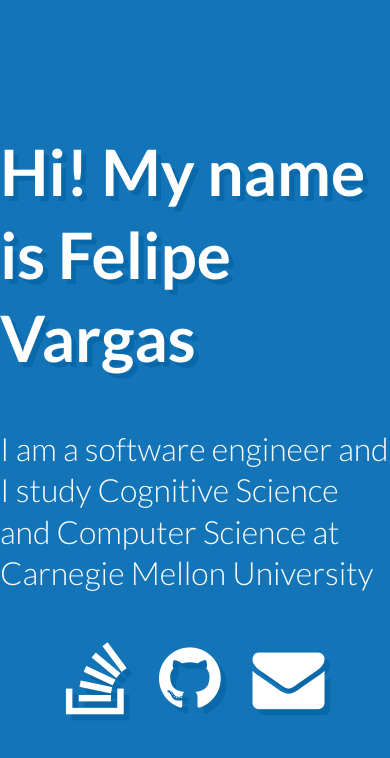
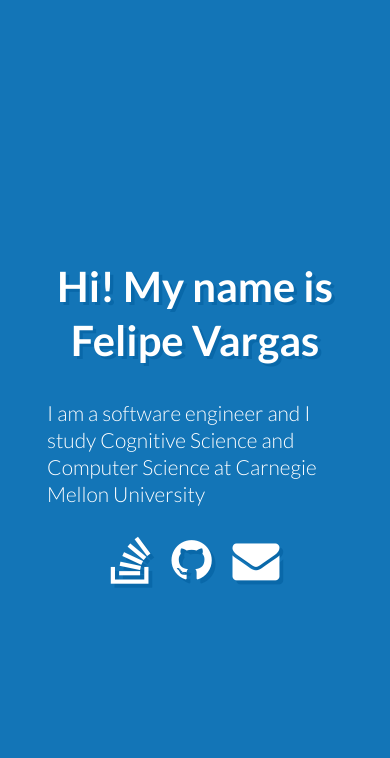
Before and after one commit to fvgs/fvgs.github.io, a website: page src/home.html in a window 390 px wide. Drawn offline with Linux system fonts and the light colour scheme.

Commit message:
Improve responsiveness

```diff
--- a/src/home.html
+++ b/src/home.html
@@ -13,7 +13,7 @@
   </head>
   <body>
     <main>
-      <div class="intro animated fadeIn">Hi! My name is Felipe Vargas</div>
+      <div class="intro animated fadeIn">Hi! My name is Felipe&nbsp;Vargas</div>
       <div class="bio animated fadeIn">
         I am a software engineer and I study Cognitive Science and Computer
         Science at Carnegie Mellon University
--- a/src/main.scss
+++ b/src/main.scss
@@ -7,6 +7,10 @@
 
 @mixin text-shadow() {
   text-shadow: 0.08em 0.08em #0968a9;
+}
+
+:root {
+  font-size: calc(0.5rem + 0.625vw);
 }
 
 body {
@@ -31,7 +35,8 @@ main {
   @include text-shadow();
   font-size: 4rem;
   font-weight: 700;
-  margin-bottom: 3rem;
+  text-align: center;
+  margin: 0 1.9rem 3rem;
   animation-duration: 2s;
 }
 
@@ -40,9 +45,10 @@ main {
 }
 
 .bio {
-  max-width: 45.84rem;
+  max-width: 46rem;
   font-size: 2rem;
   font-weight: 300;
+  margin: 0 4.5rem;
   animation-delay: 0.4s;
   animation-duration: 1.6s;
 }
```
Also changed, not shown: dist/main.min.css.
